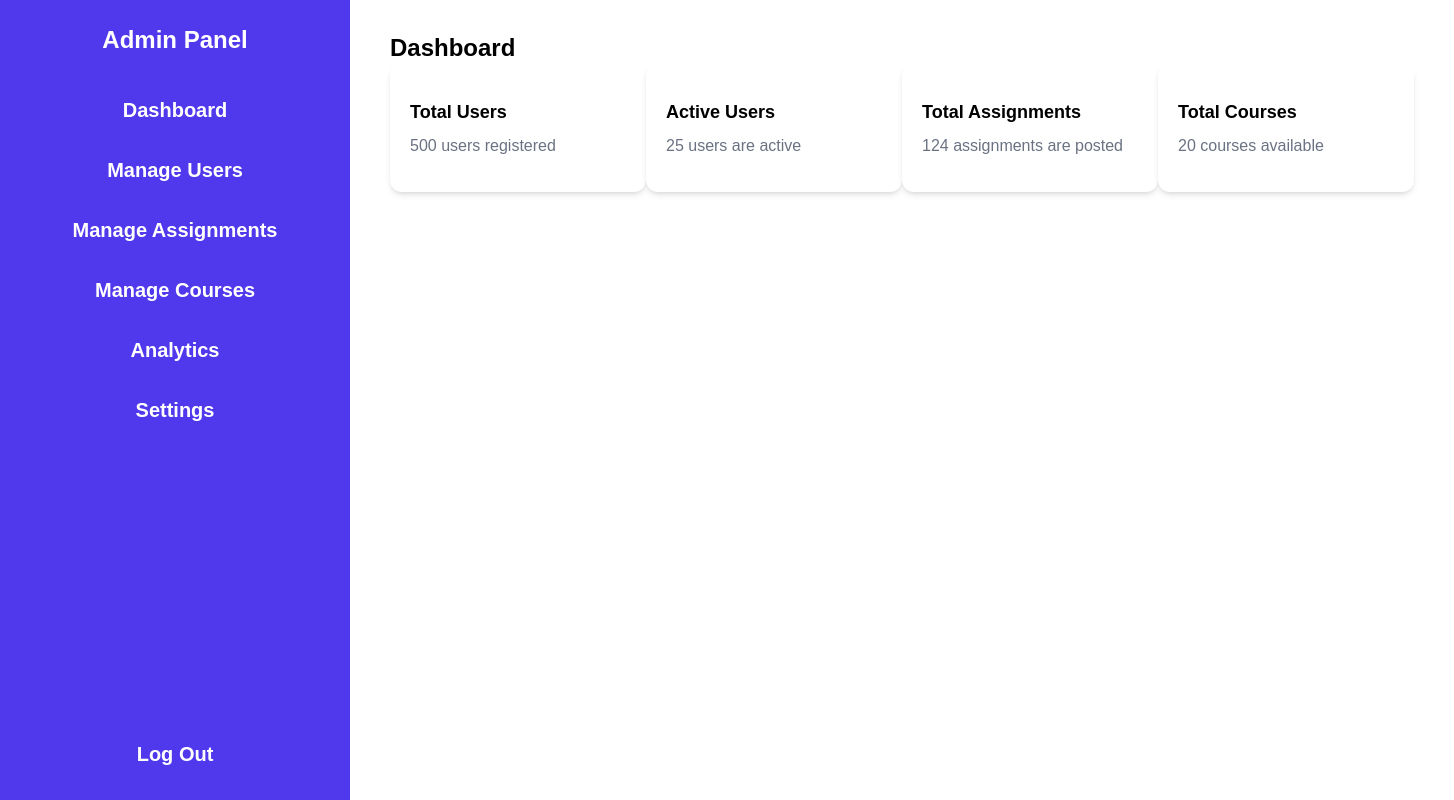
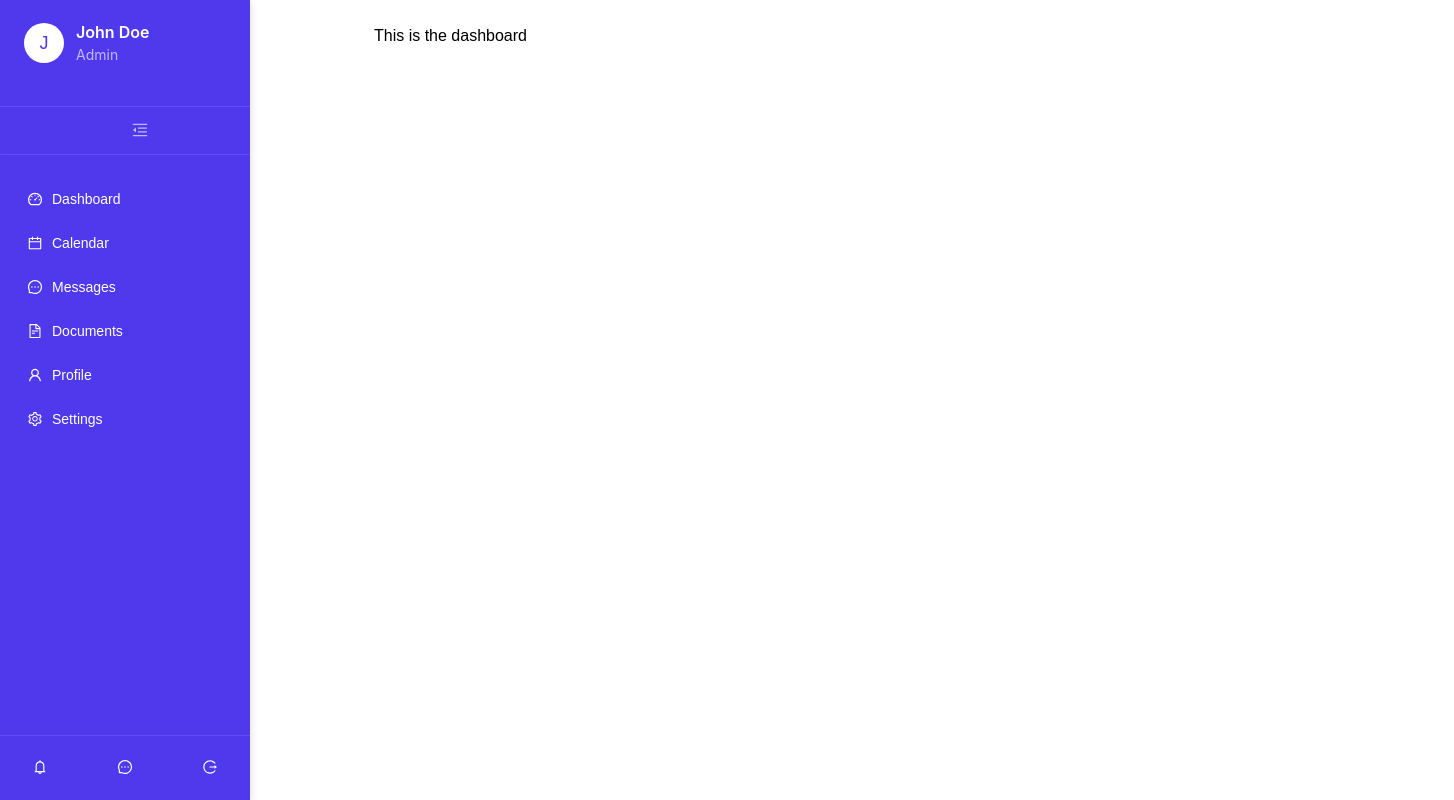
Before and after one commit to randiranirman/Learning-Management-System, a React (Vite) app in the folder frontend/: page /admin in a window 1280 px wide. Shown: the whole page, 1454 px wide, since content can reach past the window. Built offline with nearby package versions, Linux system fonts and the light colour scheme.

Commit message:
fixed the side bar using ant design

```diff
--- a/frontend/src/App.jsx
+++ b/frontend/src/App.jsx
@@ -38,6 +38,7 @@ const App = () => {
         <Route path="analytics" element={<Analytics />} />
         <Route path="settings" element={<Settings />} />
         < Route path="editProfile" element={<EditProfile />}  />
+
       </Route>
 
       {/* Teacher Routes */}
--- /dev/null
+++ b/frontend/src/roles/admin/AdminComponents/AdminSideBar.jsx
@@ -0,0 +1,217 @@
+import React, { useState } from 'react';
+import { Layout, Menu, Typography, Avatar, Button, Tooltip } from 'antd';
+import {
+  HomeOutlined,
+  UserOutlined,
+  CalendarOutlined,
+  FileTextOutlined,
+  SettingOutlined,
+  LogoutOutlined,
+  MenuFoldOutlined,
+  MenuUnfoldOutlined,
+  BellOutlined,
+  MessageOutlined,
+  DashboardOutlined
+} from '@ant-design/icons';
+import { useNavigate, useLocation } from 'react-router-dom';
+
+const { Sider } = Layout;
+const { Title, Text } = Typography;
+
+const AdminSideBar = ({ userName = "John Doe", userRole = "Admin" }) => {
+  const [collapsed, setCollapsed] = useState(false);
+  const navigate = useNavigate();
+  const location = useLocation();
+
+  const toggleCollapsed = () => {
+    setCollapsed(!collapsed);
+  };
+
+  // Define menu items
+  const menuItems = [
+    {
+      key: 'dashboard',
+      icon: <DashboardOutlined />,
+      label: 'Dashboard',
+      path: '/admin/dashboard'
+    },
+    {
+      key: 'calendar',
+      icon: <CalendarOutlined />,
+      label: 'Calendar',
+      path: '/admin/manage-users'
+    },
+    {
+      key: 'messages',
+      icon: <MessageOutlined />,
+      label: 'Messages',
+      path: '/admin/manage-assignments'
+    },
+    {
+      key: 'documents',
+      icon: <FileTextOutlined />,
+      label: 'Documents',
+      path: '/admin/manage-courses'
+    },
+    {
+      key: 'profile',
+      icon: <UserOutlined />,
+      label: 'Profile',
+      path: '/admin/analytics'
+    },
+    {
+      key: 'settings',
+      icon: <SettingOutlined />,
+      label: 'Settings',
+      path: '/admin/settings'
+    }
+  ];
+
+  // Function to handle navigation
+  const handleMenuClick = (item) => {
+    navigate(item.path);
+  };
+
+  return (
+    <Sider
+      width={250}
+      collapsed={collapsed}
+      collapsible
+      trigger={null}
+      style={{
+        background: '#5038ED',
+        height: '100vh',
+        position: 'fixed',
+        left: 0,
+        top: 0,
+        bottom: 0,
+        overflow: 'auto',
+        boxShadow: '0 2px 8px rgba(0,0,0,0.15)',
+        zIndex: 1000
+      }}
+    >
+      {/* Logo and Header Section */}
+      <div style={{
+        display: 'flex',
+        flexDirection: 'column',
+        alignItems: collapsed ? 'center' : 'flex-start',
+        padding: collapsed ? '20px 0' : '20px 24px',
+        borderBottom: '1px solid rgba(255,255,255,0.1)'
+      }}>
+        {collapsed ? (
+          <Avatar
+            size={40}
+            style={{ backgroundColor: '#fff', color: '#5038ED' }}
+          >
+            {userName.charAt(0)}
+          </Avatar>
+        ) : (
+          <>
+            <div style={{ display: 'flex', alignItems: 'center', marginBottom: 20 }}>
+              <Avatar
+                size={40}
+                style={{ backgroundColor: '#fff', color: '#5038ED' }}
+              >
+                {userName.charAt(0)}
+              </Avatar>
+              <div style={{ marginLeft: 12 }}>
+                <Title level={5} style={{ margin: 0, color: '#fff' }}>{userName}</Title>
+                <Text style={{ color: 'rgba(255,255,255,0.65)' }}>{userRole}</Text>
+              </div>
+            </div>
+          </>
+        )}
+      </div>
+
+      {/* Toggle Button */}
+      <Button
+        type="text"
+        icon={collapsed ? <MenuUnfoldOutlined /> : <MenuFoldOutlined />}
+        onClick={toggleCollapsed}
+        style={{
+          fontSize: '16px',
+          width: '100%',
+          height: 48,
+          color: 'rgba(255,255,255,0.65)',
+          textAlign: 'left',
+          paddingLeft: collapsed ? '24px' : '30px',
+          borderRadius: 0,
+          borderBottom: '1px solid rgba(255,255,255,0.1)'
+        }}
+      />
+
+      {/* Menu Items */}
+      <Menu
+        mode="inline"
+        selectedKeys={[location.pathname.split('/')[1] || 'dashboard']}
+        style={{
+          background: 'transparent',
+          borderRight: 'none',
+          marginTop: '20px'
+        }}
+        onSelect={({ key }) => {
+          const item = menuItems.find(item => item.key === key);
+          if (item) handleMenuClick(item);
+        }}
+        items={menuItems.map(item => ({
+          key: item.key,
+          icon: (
+            <span style={{ color: '#fff' }}>
+              {item.icon}
+            </span>
+          ),
+          label: (
+            <span style={{ color: '#fff' }}>
+              {item.label}
+            </span>
+          )
+        }))}
+        theme="dark"
+      />
+
+      {/* Bottom Icons */}
+      <div style={{
+        position: 'absolute',
+        bottom: 0,
+        width: '100%',
+        padding: collapsed ? '16px 0' : '16px 24px',
+        borderTop: '1px solid rgba(255,255,255,0.1)',
+        display: 'flex',
+        justifyContent: collapsed ? 'center' : 'space-between',
+        alignItems: 'center'
+      }}>
+        {collapsed ? (
+          <Tooltip title="Logout" placement="right">
+            <Button
+              type="text"
+              icon={<LogoutOutlined />}
+              style={{ color: '#fff' }}
+              size="large"
+            />
+          </Tooltip>
+        ) : (
+          <>
+            <Button
+              type="text"
+              icon={<BellOutlined />}
+              style={{ color: '#fff' }}
+            />
+            <Button
+              type="text"
+              icon={<MessageOutlined />}
+              style={{ color: '#fff' }}
+            />
+            <Button
+              type="text"
+              icon={<LogoutOutlined />}
+              style={{ color: '#fff' }}
+              danger
+            />
+          </>
+        )}
+      </div>
+    </Sider>
+  );
+};
+
+export default AdminSideBar;
--- a/frontend/src/roles/admin/AdminLayouts/AdminLayout.jsx
+++ b/frontend/src/roles/admin/AdminLayouts/AdminLayout.jsx
@@ -1,10 +1,10 @@
-import Sidebar from "../AdminComponents/Sidebar";
 import { Outlet } from "react-router-dom";
+import AdminSideBar from "../AdminComponents/AdminSideBar";
 
 const AdminLayout = () => {
   return (
     <div className="flex min-h-screen">
-      <Sidebar />
+            <AdminSideBar />
       <div className="ml-[350px] flex-1 p-6">
         <Outlet />
       </div>
--- a/frontend/src/roles/admin/AdminPages/Dashboard.jsx
+++ b/frontend/src/roles/admin/AdminPages/Dashboard.jsx
@@ -2,15 +2,11 @@ import Card from "../AdminComponents/Card";
 
 const Dashboard = () => {
   return (
-    <div  className="mx-2 mt-2 px-2 ">
-      <h1 className="text-2xl font-semibold">Dashboard</h1>
-      <div  className="flex ">
-        <Card title="Total Users" description="500 users registered" />
-        <Card title="Active Users" description="25 users are active" />
-        <Card title="Total Assignments" description="124 assignments are posted" />
-        <Card title="Total Courses" description="20 courses available" />
-      </div>
-    </div>
+    <>
+        <h1>This is the dashboard </h1>
+
+
+    </>
   );
 };
 
```
Also changed, not shown: frontend/src/assets/login_image.jpg (added).
